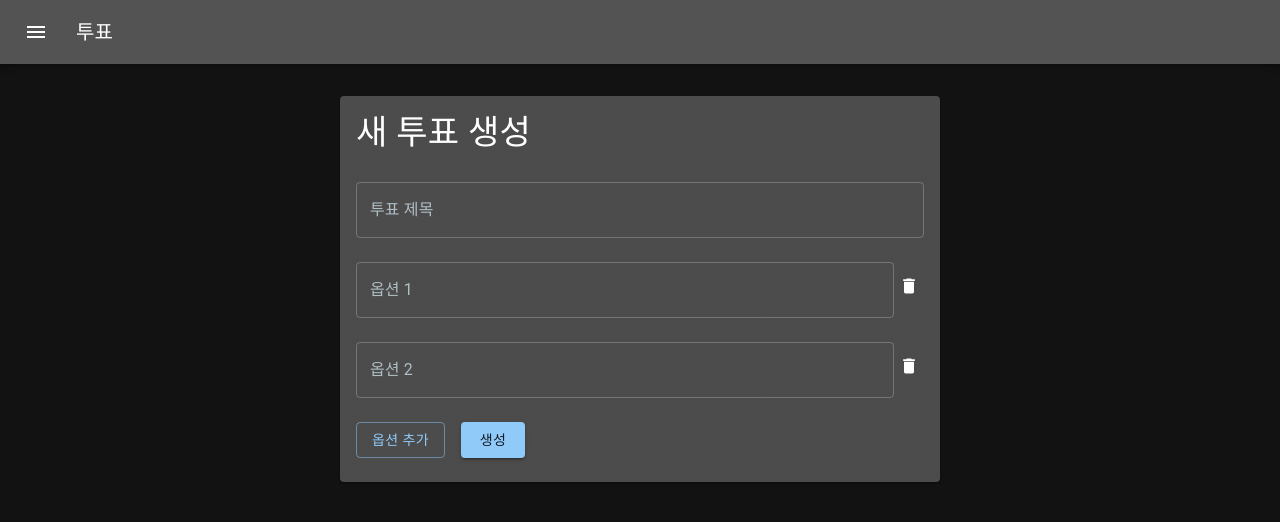
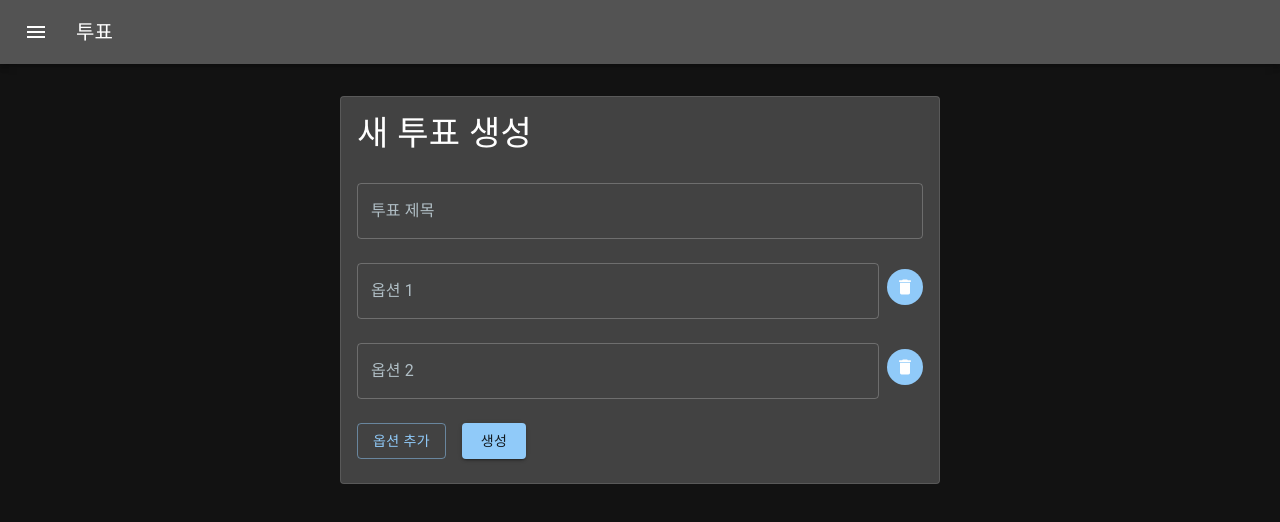
Before and after one commit to zestlee1106/fe-vote, a React (Create React App) app: page /create-vote in a window 1280 px wide. Shown: the top 522 px of the page. Built offline with nearby package versions, Linux system fonts and the light colour scheme.

Commit message:
style: 카드 컴포넌트를 더 카드 스럽게... 바꿔봄

```diff
--- a/src/pages/CreateVote.tsx
+++ b/src/pages/CreateVote.tsx
@@ -16,6 +16,11 @@ const CreateVote: React.FC = () => {
     setOptions([...options, ''])
   }
 
+  const deleteOption = (index: number) => {
+    const newOptions = options.filter((_, i) => i !== index)
+    setOptions(newOptions)
+  }
+
   const handleSubmit = () => {
     // 투표 생성 로직 추가
     console.log('투표 생성:', { title, options })
@@ -23,7 +28,7 @@ const CreateVote: React.FC = () => {
 
   return (
     <Box sx={{ display: 'flex', justifyContent: 'center', mt: 4 }}>
-      <Card sx={{ maxWidth: 600, width: '100%' }}>
+      <Card sx={{ maxWidth: 600, width: '100%' }} variant="outlined">
         <CardContent>
           <Typography variant="h4" gutterBottom>
             새 투표 생성
@@ -36,7 +41,7 @@ const CreateVote: React.FC = () => {
             margin="normal"
           />
           {options.map((option, index) => (
-            <Box sx={{ display: 'flex' }} key={index}>
+            <Box sx={{ display: 'flex', alignItems: 'center' }} key={index}>
               <TextField
                 label={`옵션 ${index + 1}`}
                 value={option}
@@ -44,7 +49,22 @@ const CreateVote: React.FC = () => {
                 fullWidth
                 margin="normal"
               />
-              <IconButton aria-label="delete" size="small">
+              <IconButton
+                aria-label="delete"
+                size="small"
+                onClick={() => deleteOption(index)}
+                sx={{
+                  ml: 1,
+                  width: 36,
+                  height: 36,
+                  borderRadius: '50%',
+                  backgroundColor: 'primary.main',
+                  color: 'white',
+                  '&:hover': {
+                    backgroundColor: 'primary.dark',
+                  },
+                }}
+              >
                 <Delete fontSize="small" />
               </IconButton>
             </Box>
--- a/src/pages/Home.tsx
+++ b/src/pages/Home.tsx
@@ -11,7 +11,7 @@ const Home: React.FC = () => {
 
   return (
     <Box sx={{ display: 'flex', justifyContent: 'center', mt: 4 }}>
-      <Card sx={{ maxWidth: 600, width: '100%' }}>
+      <Card sx={{ maxWidth: 600, width: '100%' }} variant="outlined">
         <CardContent>
           <Typography variant="h4" gutterBottom>
             투표 목록
--- a/src/pages/VoteDetail.tsx
+++ b/src/pages/VoteDetail.tsx
@@ -13,7 +13,7 @@ const VoteDetail: React.FC = () => {
 
   return (
     <Box sx={{ display: 'flex', justifyContent: 'center', mt: 4 }}>
-      <Card sx={{ maxWidth: 600, width: '100%' }}>
+      <Card sx={{ maxWidth: 600, width: '100%' }} variant="outlined">
         <CardContent>
           <Typography variant="h4" gutterBottom>
             투표 {id}
--- a/src/pages/VoteResult.tsx
+++ b/src/pages/VoteResult.tsx
@@ -14,7 +14,7 @@ const VoteResults: React.FC = () => {
 
   return (
     <Box sx={{ display: 'flex', justifyContent: 'center', mt: 4 }}>
-      <Card sx={{ maxWidth: 600, width: '100%' }}>
+      <Card sx={{ maxWidth: 600, width: '100%' }} variant="outlined">
         <CardContent>
           <Typography variant="h4" gutterBottom>
             투표 결과 {id}
```
